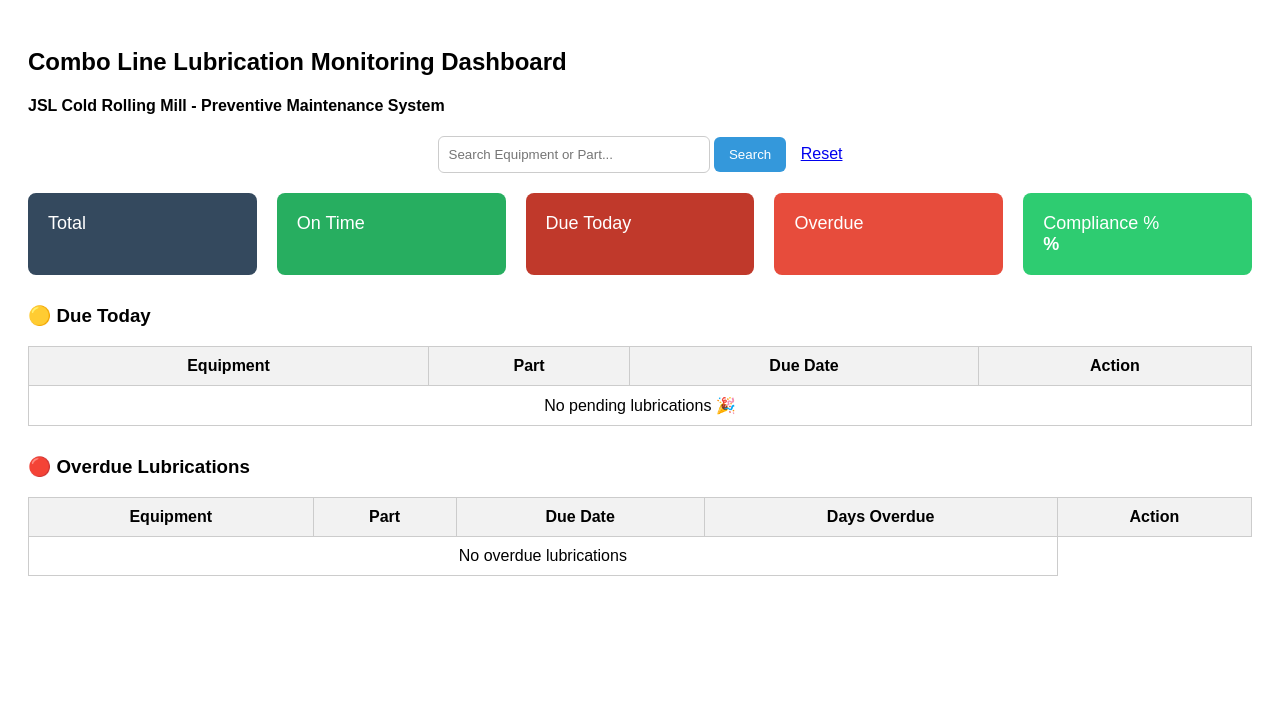
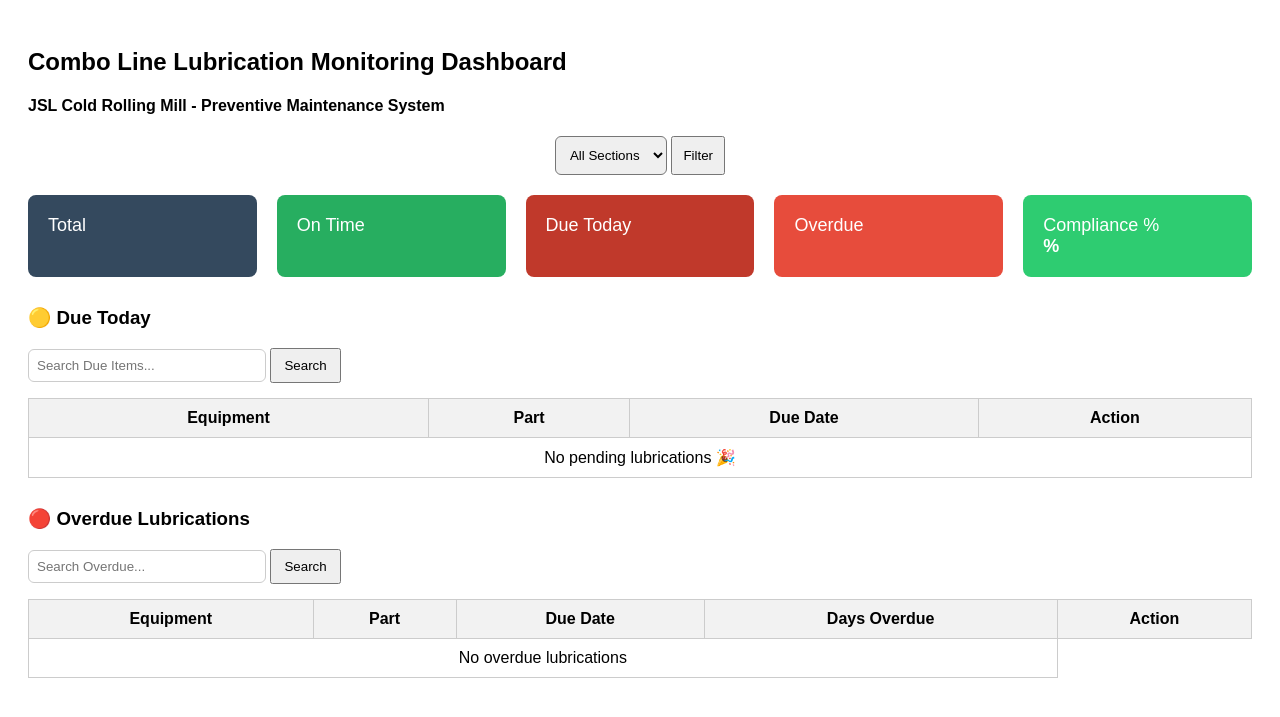
Before and after one commit to Ruchi11092002/lubrication-app, a Flask app: template templates/dashboard.html in a window 1280 px wide. Shown: the top 717 px of the page. Run offline with Flask 3, Linux system fonts and the light colour scheme; the template is opened without the code that fills it, so the values that code supplies are empty.

Commit message:
Added separate search and section filter

```diff
--- a/app.py
+++ b/app.py
@@ -151,16 +151,10 @@ def dashboard():
 
 @app.route('/dashboard-ui')
 def dashboard_ui():
-    search_query = request.args.get('search', '').lower()
+    due_search = request.args.get('due_search', '').lower()
+    overdue_search = request.args.get('overdue_search', '').lower()
+    section_filter = request.args.get('section', '')
     lubrications = LubricationMaster.query.filter_by(is_active=True).all()
-
-    # ✅ Apply search filter
-    if search_query:
-        lubrications = [
-            l for l in lubrications
-            if search_query in l.equipment_name.lower()
-            or search_query in l.part_name.lower()
-        ]
 
     total = len(lubrications)
     on_time = 0
@@ -171,12 +165,17 @@ def dashboard_ui():
 
     for l in lubrications:
         status, next_due_date, days_overdue = get_lubrication_status(l)
-
+        if section_filter:
+            if section_filter.lower() not in l.equipment_name.lower():
+                continue
         if status == "ON_TIME":
             on_time += 1
 
         elif status == "DUE":
             due += 1
+            if due_search:
+                if due_search not in l.equipment_name.lower() and due_search not in l.part_name.lower():
+                    continue
             due_list.append({
                 "equipment": l.equipment_name,
                 "part": l.part_name,
@@ -186,13 +185,16 @@ def dashboard_ui():
 
         elif status == "OVERDUE":
             overdue += 1
-            overdue_list.append({
-                "equipment": l.equipment_name,
-                "part": l.part_name,
-                "due_date": next_due_date,
-                "days_overdue": days_overdue,
-                "fill_url": f"/lubrication/fill/{l.id}"
-            })
+            if overdue_search:
+                if overdue_search not in l.equipment_name.lower() and overdue_search not in l.part_name.lower():
+                    continue
+                overdue_list.append({
+                    "equipment": l.equipment_name,
+                    "part": l.part_name,
+                    "due_date": next_due_date,
+                    "days_overdue": days_overdue,
+                    "fill_url": f"/lubrication/fill/{l.id}"
+                })
 
     # Sort overdue by highest delay first
     overdue_list.sort(key=lambda x: x["days_overdue"], reverse=True)
--- a/templates/dashboard.html
+++ b/templates/dashboard.html
@@ -50,21 +50,16 @@
 <h2>Combo Line Lubrication Monitoring Dashboard</h2>
 <h4>JSL Cold Rolling Mill - Preventive Maintenance System</h4>
 
-<!-- ✅ SEARCH BOX HERE -->
 <form method="GET" style="text-align:center; margin-bottom:20px;">
-    <input
-        type="text"
-        name="search"
-        placeholder="Search Equipment or Part..."
-        value="{{ request.args.get('search', '') }}"
-        style="padding:10px; width:250px; border-radius:6px; border:1px solid #ccc;"
-    >
 
-    <button type="submit" style="padding:10px 15px; border:none; background:#3498db; color:white; border-radius:6px;">
-        Search
-    </button>
+    <select name="section" style="padding:10px; border-radius:6px;">
+        <option value="">All Sections</option>
+        <option value="Entry">Entry</option>
+        <option value="Exit">Exit</option>
+        <option value="Furnace">Furnace</option>
+    </select>
 
-    <a href="/dashboard-ui" style="margin-left:10px;">Reset</a>
+    <button type="submit" style="padding:10px;">Filter</button>
 </form>
 
 <!-- cards below -->
@@ -89,6 +84,14 @@
 
 
 <h3 style="margin-top:30px;">🟡 Due Today</h3>
+
+<form method="GET" style="margin-bottom:15px;">
+    <input type="text" name="due_search" placeholder="Search Due Items..."
+        value="{{ request.args.get('due_search', '') }}"
+        style="padding:8px; width:220px; border-radius:6px; border:1px solid #ccc;">
+
+    <button type="submit" style="padding:8px 12px;">Search</button>
+</form>
 
 <table>
     <tr>
@@ -117,6 +120,14 @@
 </table>
 
 <h3 style="margin-top:30px;">🔴 Overdue Lubrications</h3>
+
+<form method="GET" style="margin-bottom:15px;">
+    <input type="text" name="overdue_search" placeholder="Search Overdue..."
+        value="{{ request.args.get('overdue_search', '') }}"
+        style="padding:8px; width:220px; border-radius:6px; border:1px solid #ccc;">
+
+    <button type="submit" style="padding:8px 12px;">Search</button>
+</form>
 
 <table>
     <tr>
```
